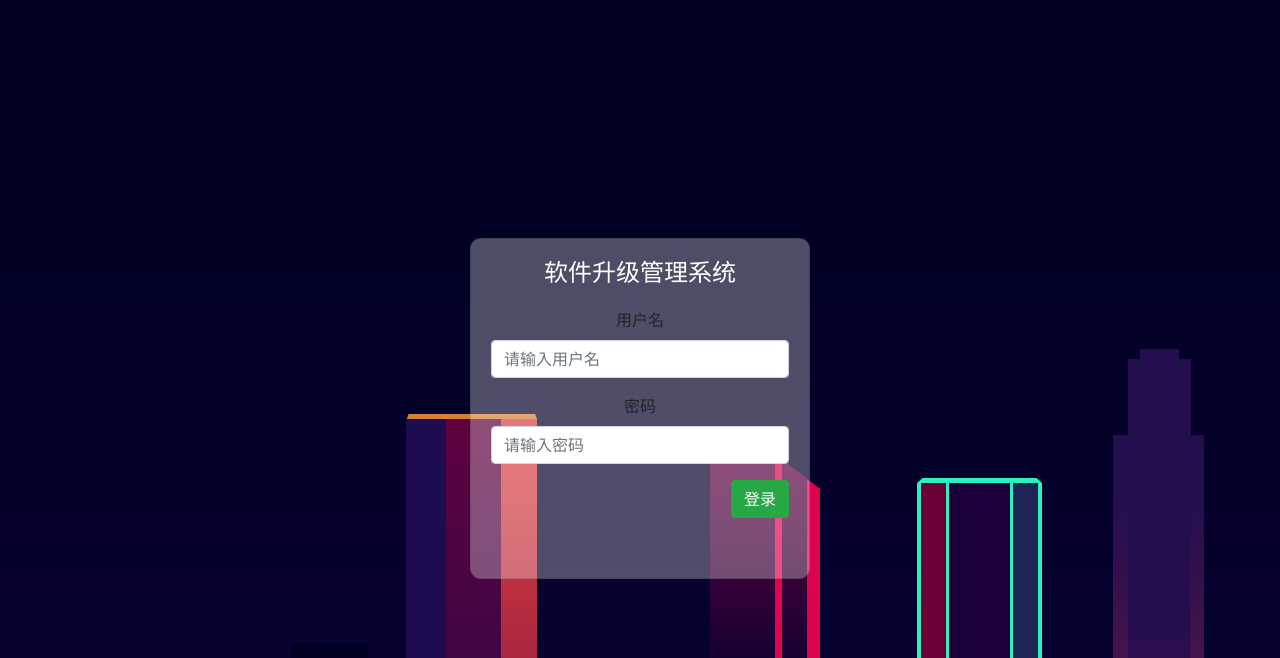
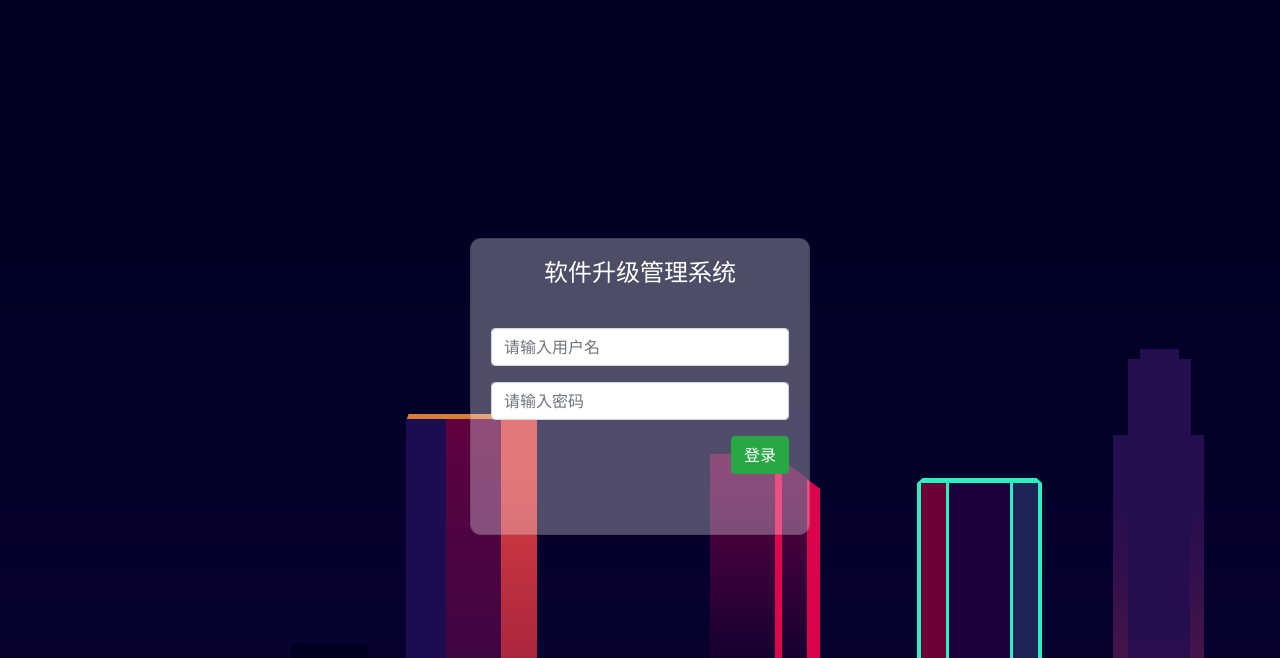
Before and after one commit to qiubinbin/SUMS, a Django app: page /part01/login/ in a window 1280 px wide. Shown: the top 658 px of the page. Run offline with Django 3.2, Linux system fonts and the light colour scheme; some libraries are stand-ins or nearby versions.

Commit message:
2020年5月19日 17:07:42

```diff
--- a/part01/forms.py
+++ b/part01/forms.py
@@ -3,10 +3,8 @@ from django.contrib import auth
 
 
 class LoginForm(forms.Form):
-	username = forms.CharField(label='用户名',
-	                           widget=forms.TextInput(attrs={'class': 'form-control', 'placeholder': '请输入用户名'}))
-	password = forms.CharField(label='密码',
-	                           widget=forms.PasswordInput(attrs={'class': 'form-control', 'placeholder': '请输入密码'}))
+	username = forms.CharField(widget=forms.TextInput(attrs={'class': 'form-control', 'placeholder': '请输入用户名'}))
+	password = forms.CharField(widget=forms.PasswordInput(attrs={'class': 'form-control', 'placeholder': '请输入密码'}))
 
 	def clean(self):
 		"""数据验证"""
--- a/templates/login.html
+++ b/templates/login.html
@@ -15,17 +15,19 @@
     {% if message %}
     <script>
             alert('{{message }}');
+
     </script>
     {% endif %}
     <center>
-        <div class="col-xl-4"">
+        <div class="col-xl-4"
+        ">
         <div class="card">
             <div class="card-body">
-                    <form  method="post" action="">
-                        <h4 class="card-title text-center" style="color:white;margin-bottom:20px;">软件升级管理系统</h4>
+                <form method="post" action="">
+                    <h4 class="card-title text-center" style="color:white;margin-bottom:40px;">软件升级管理系统</h4>
                     {% csrf_token %}
                     {% for field in login_form %}
-                            <label for="{{ field.id_for_label }}" >{{ field.label }}</label>
+                    <!--                            <label for="{{ field.id_for_label }}" style="color:white;float:left">{{field.label }}</label>-->
                     {{ field }}
                     <p class="text-danger">{{ field.errors.as_text }}</p>
                     {% endfor %}
```
Lines whose indentation alone changed are shown as unchanged.
